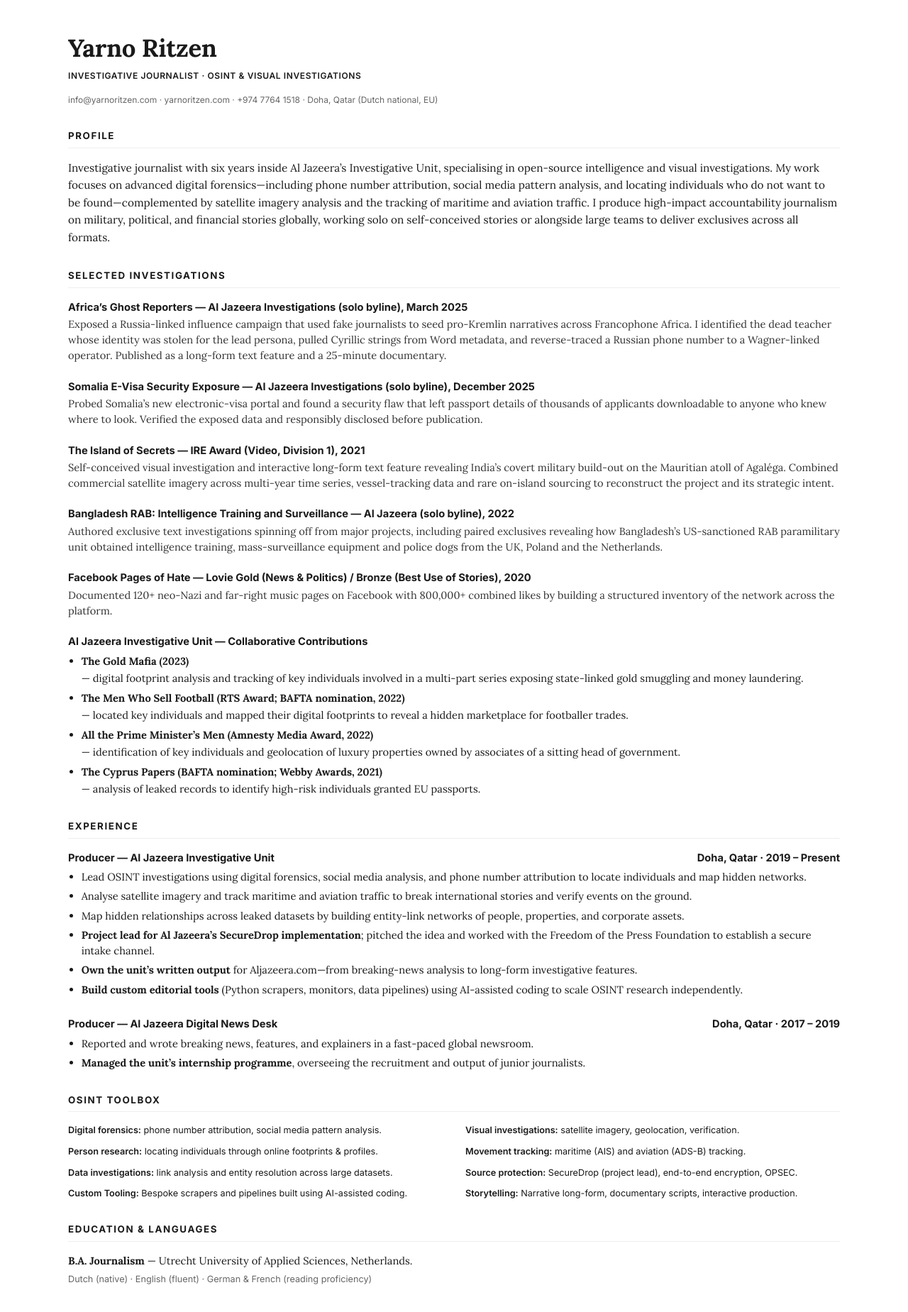
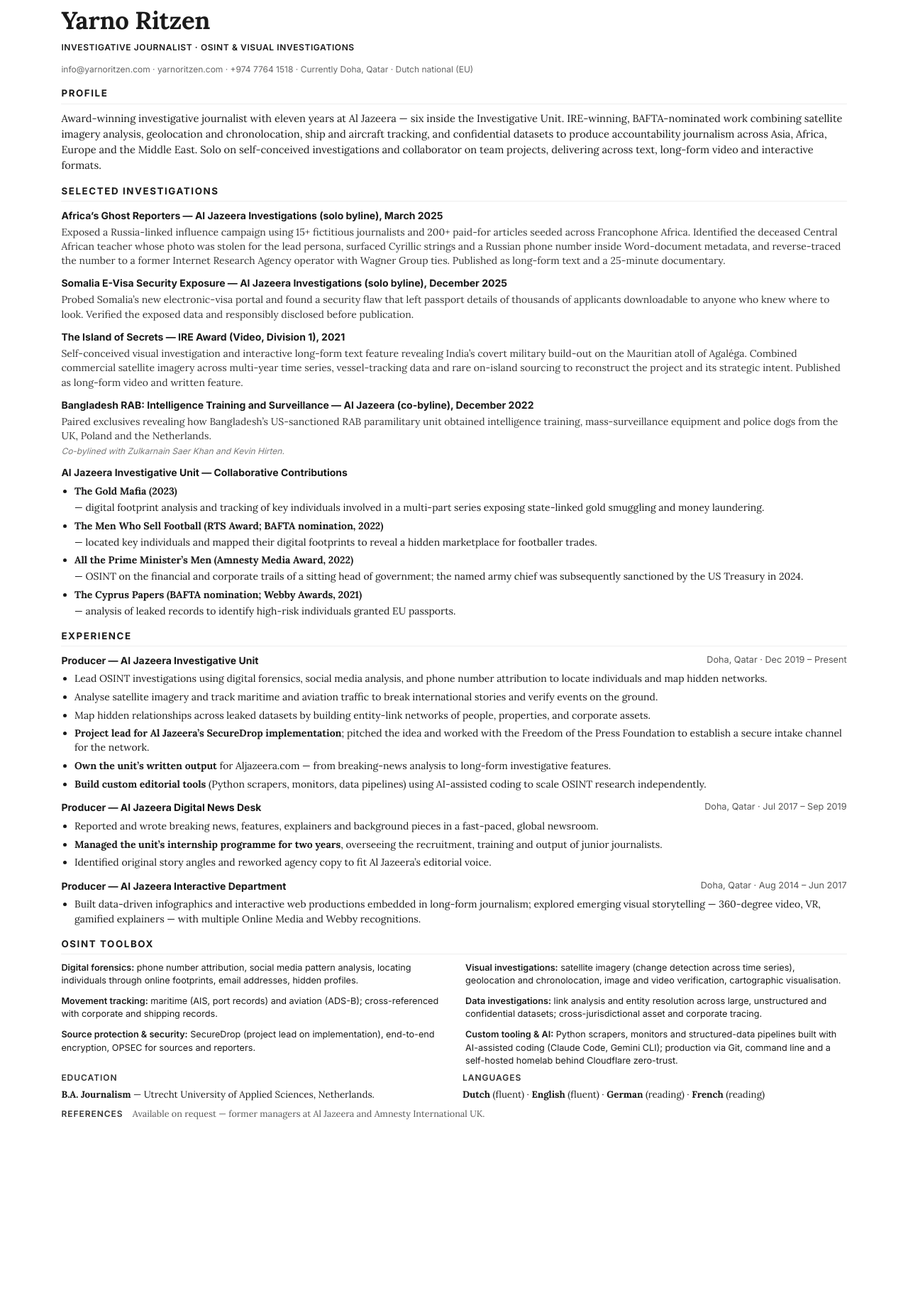
Before and after one commit to wakkum/personal-website, a website: page CV_Print_Ready.html in a window 1280 px wide. Shown: the part 55-1904 px from the top of the page at 71% size. After the commit the page ends 1691 px from the top, so only its background shows below. Drawn offline with Linux system fonts and the light colour scheme.

```diff
--- a/CV_Print_Ready.html
+++ b/CV_Print_Ready.html
@@ -16,11 +16,11 @@
     * { box-sizing: border-box; }
     body {
       margin: 0;
-      padding: 1in;
+      padding: 0.6in 0.9in;
       font-family: var(--font-sans);
       color: var(--text-main);
-      line-height: 1.5;
-      font-size: 11pt;
+      line-height: 1.45;
+      font-size: 10.5pt;
       -webkit-font-smoothing: antialiased;
     }
     @page {
@@ -40,12 +40,12 @@
       text-transform: uppercase;
       letter-spacing: 0.05em;
       font-size: 9pt;
-      margin-bottom: 12pt;
+      margin-bottom: 10pt;
     }
     .contact-info {
       font-size: 9pt;
       color: #666;
-      margin-bottom: 24pt;
+      margin-bottom: 12pt;
     }
     h2 {
       font-family: var(--font-sans);
@@ -53,22 +53,22 @@
       text-transform: uppercase;
       letter-spacing: 0.12em;
       border-bottom: 1px solid #eee;
-      padding-bottom: 4pt;
-      margin: 24pt 0 12pt;
+      padding-bottom: 3pt;
+      margin: 12pt 0 7pt;
       font-weight: 700;
     }
     .profile {
       font-family: var(--font-serif);
-      font-size: 11.5pt;
-      line-height: 1.6;
-      margin-bottom: 20pt;
+      font-size: 11pt;
+      line-height: 1.5;
+      margin-bottom: 10pt;
     }
     .investigation {
-      margin-bottom: 16pt;
+      margin-bottom: 9pt;
     }
     .investigation strong {
       display: block;
-      font-size: 11pt;
+      font-size: 10.5pt;
       margin-bottom: 2pt;
     }
     .investigation p {
@@ -76,14 +76,26 @@
       font-family: var(--font-serif);
       color: #333;
     }
+    .investigation .co-author {
+      font-size: 9pt;
+      color: #777;
+      font-style: italic;
+      display: block;
+      margin-top: 2pt;
+    }
     .experience-item {
-      margin-bottom: 20pt;
+      margin-bottom: 10pt;
     }
     .experience-header {
       display: flex;
       justify-content: space-between;
       font-weight: 700;
       margin-bottom: 4pt;
+    }
+    .experience-header span:last-child {
+      font-weight: 400;
+      color: #555;
+      font-size: 9.5pt;
     }
     ul {
       padding-left: 14pt;
@@ -99,35 +111,58 @@
       gap: 8pt 24pt;
       list-style: none;
       padding: 0;
+      margin: 0;
     }
     .toolbox li {
       font-family: var(--font-sans);
       font-size: 9.5pt;
       margin-bottom: 0;
       padding-left: 0;
+      line-height: 1.45;
     }
     .toolbox li strong { font-weight: 600; }
+    .footer-grid {
+      display: grid;
+      grid-template-columns: 1fr 1fr;
+      gap: 18pt;
+      margin-top: 4pt;
+    }
+    .footer-grid p {
+      font-family: var(--font-serif);
+      margin: 0;
+      font-size: 10pt;
+    }
+    .footer-grid .label {
+      font-family: var(--font-sans);
+      font-weight: 600;
+      font-size: 9pt;
+      text-transform: uppercase;
+      letter-spacing: 0.08em;
+      margin-bottom: 4pt;
+      color: #333;
+    }
   </style>
 </head>
 <body>
   <h1>Yarno Ritzen</h1>
-  <div class="header-sub">Investigative Journalist · OSINT & Visual Investigations</div>
+  <div class="header-sub">Investigative Journalist · OSINT &amp; Visual Investigations</div>
   <div class="contact-info">
-    info@yarnoritzen.com · yarnoritzen.com · +974 7764 1518 · Doha, Qatar (Dutch national, EU)
+    info@yarnoritzen.com · yarnoritzen.com · +974 7764 1518 · Currently Doha, Qatar · Dutch national (EU)
   </div>
 
   <section>
     <h2>Profile</h2>
     <div class="profile">
-      Investigative journalist with six years inside Al Jazeera’s Investigative Unit, specialising in open-source intelligence and visual investigations. My work focuses on advanced digital forensics—including phone number attribution, social media pattern analysis, and locating individuals who do not want to be found—complemented by satellite imagery analysis and the tracking of maritime and aviation traffic. I produce high-impact accountability journalism on military, political, and financial stories globally, working solo on self-conceived stories or alongside large teams to deliver exclusives across all formats.
+      Award-winning investigative journalist with eleven years at Al Jazeera — six inside the Investigative Unit. IRE-winning, BAFTA-nominated work combining satellite imagery analysis, geolocation and chronolocation, ship and aircraft tracking, and confidential datasets to produce accountability journalism across Asia, Africa, Europe and the Middle East. Solo on self-conceived investigations and collaborator on team projects, delivering across text, long-form video and interactive formats.
     </div>
   </section>
 
   <section>
     <h2>Selected Investigations</h2>
+
     <div class="investigation">
       <strong>Africa’s Ghost Reporters — Al Jazeera Investigations (solo byline), March 2025</strong>
-      <p>Exposed a Russia-linked influence campaign that used fake journalists to seed pro-Kremlin narratives across Francophone Africa. I identified the dead teacher whose identity was stolen for the lead persona, pulled Cyrillic strings from Word metadata, and reverse-traced a Russian phone number to a Wagner-linked operator. Published as a long-form text feature and a 25-minute documentary.</p>
+      <p>Exposed a Russia-linked influence campaign using 15+ fictitious journalists and 200+ paid-for articles seeded across Francophone Africa. Identified the deceased Central African teacher whose photo was stolen for the lead persona, surfaced Cyrillic strings and a Russian phone number inside Word-document metadata, and reverse-traced the number to a former Internet Research Agency operator with Wagner Group ties. Published as long-form text and a 25-minute documentary.</p>
     </div>
 
     <div class="investigation">
@@ -137,25 +172,21 @@
 
     <div class="investigation">
       <strong>The Island of Secrets — IRE Award (Video, Division 1), 2021</strong>
-      <p>Self-conceived visual investigation and interactive long-form text feature revealing India’s covert military build-out on the Mauritian atoll of Agaléga. Combined commercial satellite imagery across multi-year time series, vessel-tracking data and rare on-island sourcing to reconstruct the project and its strategic intent.</p>
+      <p>Self-conceived visual investigation and interactive long-form text feature revealing India’s covert military build-out on the Mauritian atoll of Agaléga. Combined commercial satellite imagery across multi-year time series, vessel-tracking data and rare on-island sourcing to reconstruct the project and its strategic intent. Published as long-form video and written feature.</p>
     </div>
 
     <div class="investigation">
-      <strong>Bangladesh RAB: Intelligence Training and Surveillance — Al Jazeera (solo byline), 2022</strong>
-      <p>Authored exclusive text investigations spinning off from major projects, including paired exclusives revealing how Bangladesh’s US-sanctioned RAB paramilitary unit obtained intelligence training, mass-surveillance equipment and police dogs from the UK, Poland and the Netherlands.</p>
+      <strong>Bangladesh RAB: Intelligence Training and Surveillance — Al Jazeera (co-byline), December 2022</strong>
+      <p>Paired exclusives revealing how Bangladesh’s US-sanctioned RAB paramilitary unit obtained intelligence training, mass-surveillance equipment and police dogs from the UK, Poland and the Netherlands.</p>
+      <span class="co-author">Co-bylined with Zulkarnain Saer Khan and Kevin Hirten.</span>
     </div>
 
-    <div class="investigation">
-      <strong>Facebook Pages of Hate — Lovie Gold (News & Politics) / Bronze (Best Use of Stories), 2020</strong>
-      <p>Documented 120+ neo-Nazi and far-right music pages on Facebook with 800,000+ combined likes by building a structured inventory of the network across the platform.</p>
-    </div>
-
-    <div class="investigation" style="margin-top: 10pt;">
+    <div class="investigation" style="margin-top: 8pt;">
       <strong>Al Jazeera Investigative Unit — Collaborative Contributions</strong>
       <ul>
         <li><strong>The Gold Mafia (2023)</strong> — digital footprint analysis and tracking of key individuals involved in a multi-part series exposing state-linked gold smuggling and money laundering.</li>
         <li><strong>The Men Who Sell Football (RTS Award; BAFTA nomination, 2022)</strong> — located key individuals and mapped their digital footprints to reveal a hidden marketplace for footballer trades.</li>
-        <li><strong>All the Prime Minister’s Men (Amnesty Media Award, 2022)</strong> — identification of key individuals and geolocation of luxury properties owned by associates of a sitting head of government.</li>
+        <li><strong>All the Prime Minister’s Men (Amnesty Media Award, 2022)</strong> — OSINT on the financial and corporate trails of a sitting head of government; the named army chief was subsequently sanctioned by the US Treasury in 2024.</li>
         <li><strong>The Cyprus Papers (BAFTA nomination; Webby Awards, 2021)</strong> — analysis of leaked records to identify high-risk individuals granted EU passports.</li>
       </ul>
     </div>
@@ -163,17 +194,18 @@
 
   <section>
     <h2>Experience</h2>
+
     <div class="experience-item">
       <div class="experience-header">
         <span>Producer — Al Jazeera Investigative Unit</span>
-        <span>Doha, Qatar · 2019 – Present</span>
+        <span>Doha, Qatar · Dec 2019 – Present</span>
       </div>
       <ul>
         <li>Lead OSINT investigations using digital forensics, social media analysis, and phone number attribution to locate individuals and map hidden networks.</li>
         <li>Analyse satellite imagery and track maritime and aviation traffic to break international stories and verify events on the ground.</li>
         <li>Map hidden relationships across leaked datasets by building entity-link networks of people, properties, and corporate assets.</li>
-        <li><strong>Project lead for Al Jazeera’s SecureDrop implementation</strong>; pitched the idea and worked with the Freedom of the Press Foundation to establish a secure intake channel.</li>
-        <li><strong>Own the unit’s written output</strong> for Aljazeera.com—from breaking-news analysis to long-form investigative features.</li>
+        <li><strong>Project lead for Al Jazeera’s SecureDrop implementation</strong>; pitched the idea and worked with the Freedom of the Press Foundation to establish a secure intake channel for the network.</li>
+        <li><strong>Own the unit’s written output</strong> for Aljazeera.com — from breaking-news analysis to long-form investigative features.</li>
         <li><strong>Build custom editorial tools</strong> (Python scrapers, monitors, data pipelines) using AI-assisted coding to scale OSINT research independently.</li>
       </ul>
     </div>
@@ -181,11 +213,22 @@
     <div class="experience-item">
       <div class="experience-header">
         <span>Producer — Al Jazeera Digital News Desk</span>
-        <span>Doha, Qatar · 2017 – 2019</span>
+        <span>Doha, Qatar · Jul 2017 – Sep 2019</span>
       </div>
       <ul>
-        <li>Reported and wrote breaking news, features, and explainers in a fast-paced global newsroom.</li>
-        <li><strong>Managed the unit’s internship programme</strong>, overseeing the recruitment and output of junior journalists.</li>
+        <li>Reported and wrote breaking news, features, explainers and background pieces in a fast-paced, global newsroom.</li>
+        <li><strong>Managed the unit’s internship programme for two years</strong>, overseeing the recruitment, training and output of junior journalists.</li>
+        <li>Identified original story angles and reworked agency copy to fit Al Jazeera’s editorial voice.</li>
+      </ul>
+    </div>
+
+    <div class="experience-item">
+      <div class="experience-header">
+        <span>Producer — Al Jazeera Interactive Department</span>
+        <span>Doha, Qatar · Aug 2014 – Jun 2017</span>
+      </div>
+      <ul>
+        <li>Built data-driven infographics and interactive web productions embedded in long-form journalism; explored emerging visual storytelling — 360-degree video, VR, gamified explainers — with multiple Online Media and Webby recognitions.</li>
       </ul>
     </div>
   </section>
@@ -193,21 +236,30 @@
   <section>
     <h2>OSINT Toolbox</h2>
     <ul class="toolbox">
-      <li><strong>Digital forensics:</strong> phone number attribution, social media pattern analysis.</li>
-      <li><strong>Visual investigations:</strong> satellite imagery, geolocation, verification.</li>
-      <li><strong>Person research:</strong> locating individuals through online footprints & profiles.</li>
-      <li><strong>Movement tracking:</strong> maritime (AIS) and aviation (ADS-B) tracking.</li>
-      <li><strong>Data investigations:</strong> link analysis and entity resolution across large datasets.</li>
-      <li><strong>Source protection:</strong> SecureDrop (project lead), end-to-end encryption, OPSEC.</li>
-      <li><strong>Custom Tooling:</strong> Bespoke scrapers and pipelines built using AI-assisted coding.</li>
-      <li><strong>Storytelling:</strong> Narrative long-form, documentary scripts, interactive production.</li>
+      <li><strong>Digital forensics:</strong> phone number attribution, social media pattern analysis, locating individuals through online footprints, email addresses, hidden profiles.</li>
+      <li><strong>Visual investigations:</strong> satellite imagery (change detection across time series), geolocation and chronolocation, image and video verification, cartographic visualisation.</li>
+      <li><strong>Movement tracking:</strong> maritime (AIS, port records) and aviation (ADS-B); cross-referenced with corporate and shipping records.</li>
+      <li><strong>Data investigations:</strong> link analysis and entity resolution across large, unstructured and confidential datasets; cross-jurisdictional asset and corporate tracing.</li>
+      <li><strong>Source protection &amp; security:</strong> SecureDrop (project lead on implementation), end-to-end encryption, OPSEC for sources and reporters.</li>
+      <li><strong>Custom tooling &amp; AI:</strong> Python scrapers, monitors and structured-data pipelines built with AI-assisted coding (Claude Code, Gemini CLI); production via Git, command line and a self-hosted homelab behind Cloudflare zero-trust.</li>
     </ul>
   </section>
 
   <section>
-    <h2>Education & Languages</h2>
-    <p style="font-family: var(--font-serif); margin: 0;"><strong>B.A. Journalism</strong> — Utrecht University of Applied Sciences, Netherlands.</p>
-    <p style="font-size: 9.5pt; color: #666; margin-top: 4pt;">Dutch (native) · English (fluent) · German & French (reading proficiency)</p>
+    <div class="footer-grid">
+      <div>
+        <div class="label">Education</div>
+        <p><strong>B.A. Journalism</strong> — Utrecht University of Applied Sciences, Netherlands.</p>
+      </div>
+      <div>
+        <div class="label">Languages</div>
+        <p><strong>Dutch</strong> (fluent) · <strong>English</strong> (fluent) · <strong>German</strong> (reading) · <strong>French</strong> (reading)</p>
+      </div>
+    </div>
+    <div style="margin-top: 6pt; display: flex; gap: 10pt; align-items: baseline;">
+      <div class="label" style="font-family: var(--font-sans); font-weight: 600; font-size: 9pt; text-transform: uppercase; letter-spacing: 0.08em; color: #333; flex: none;">References</div>
+      <p style="font-family: var(--font-serif); margin: 0; font-size: 9.5pt; color: #555;">Available on request — former managers at Al Jazeera and Amnesty International UK.</p>
+    </div>
   </section>
 </body>
 </html>
--- a/build_docs.js
+++ b/build_docs.js
@@ -204,7 +204,7 @@
 
   // References
   heading2("References"),
-  para([text("Available on request — strong references from former managers at Al Jazeera, Thomson Reuters Foundation and Amnesty International UK.")]),
+  para([text("Available on request — strong references from former managers at Al Jazeera and Amnesty International UK.")]),
 ];
 
 const cvDoc = new Document({
```
Also changed, not shown: CV.md (+6 -9 lines), Cover_Letter.md (+1 -1 lines), Interview_Prep.md (added, +179 -0 lines), Investigative_Memo.md (+16 -16 lines), 2 other files.
